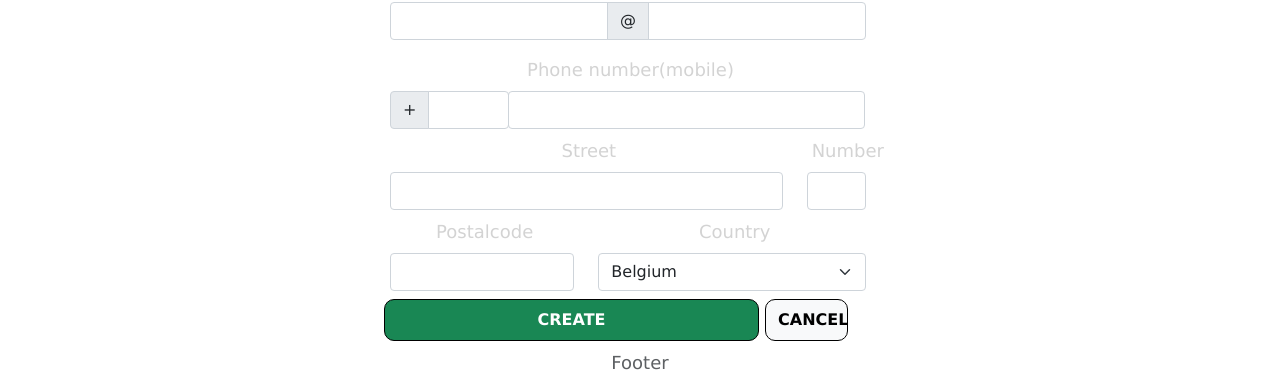
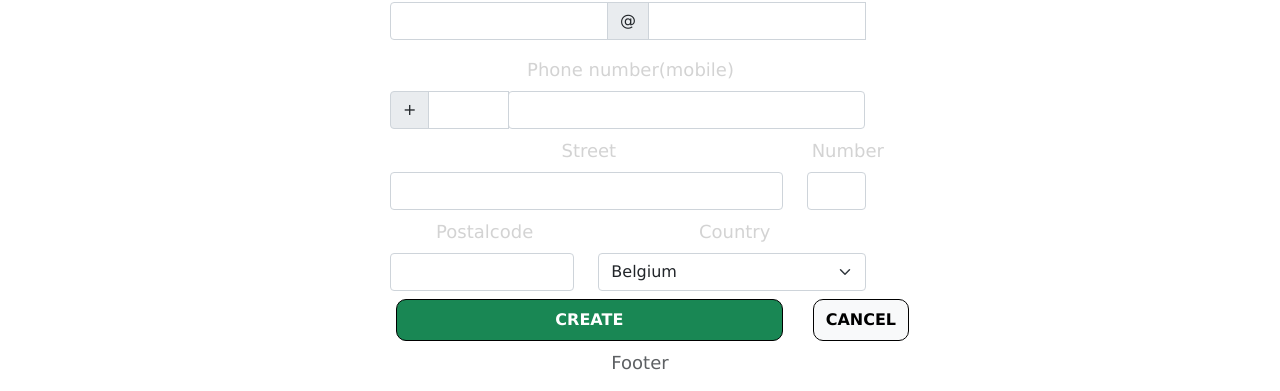
Before and after one commit to Nemuroscythe/eurder-fronted, a React (Create React App) app: page / in a window 1280 px wide. Shown: the part 324-715 px from the top of the page. Built offline with nearby package versions, Linux system fonts and the light colour scheme.

Commit message:
CU3 - Adding basic validation (only if field is required)

```diff
--- a/src/component/CreateCustomer.jsx
+++ b/src/component/CreateCustomer.jsx
@@ -1,5 +1,5 @@
 import React, {useState} from "react";
-import {Button, Col, Container, Form, InputGroup, Row} from "react-bootstrap";
+import {Button, ButtonGroup, Col, Container, Form, InputGroup, Row} from "react-bootstrap";
 
 export default function CreateCustomer() {
 
@@ -24,11 +24,13 @@ export default function CreateCustomer() {
                     <Row className="mb-3">
                         <Form.Group as={Col} md="6" controlId="formFirstname">
                             <Form.Label column={true} className={"col-1"}>Firstname</Form.Label>
-                            <Form.Control type="text"/>
+                            <Form.Control type="text" required/>
+                            <Form.Control.Feedback type={"invalid"}>Please provide a firstname</Form.Control.Feedback>
                         </Form.Group>
                         <Form.Group as={Col} md="6" controlId="formLastname">
                             <Form.Label column={true} className={"col-1"}>Lastname</Form.Label>
-                            <Form.Control type="text"/>
+                            <Form.Control type="text" required/>
+                            <Form.Control.Feedback type={"invalid"}>Please provide a lastname</Form.Control.Feedback>
                         </Form.Group>
                     </Row>
 
@@ -39,6 +41,7 @@ export default function CreateCustomer() {
                                 <Form.Control type="email"/>
                                 <InputGroup.Text>@</InputGroup.Text>
                                 <Form.Control type="email"/>
+                                <Form.Control.Feedback type={"invalid"}>Please provide an email address</Form.Control.Feedback>
                             </InputGroup>
                         </Form.Group>
                     </Row>
@@ -50,11 +53,13 @@ export default function CreateCustomer() {
                                 <Col xs={3}>
                                     <InputGroup>
                                         <InputGroup.Text>+</InputGroup.Text>
-                                        <Form.Control type="text"/>
+                                        <Form.Control type="text" required/>
+                                        <Form.Control.Feedback type={"invalid"}>Please provide a country code</Form.Control.Feedback>
                                     </InputGroup>
                                 </Col>
                                 <Col xs={9}>
-                                    <Form.Control type="text"/>
+                                    <Form.Control type="text" required/>
+                                    <Form.Control.Feedback type={"invalid"}>Please provide a phone number</Form.Control.Feedback>
                                 </Col>
                             </InputGroup>
                         </Form.Group>
@@ -63,18 +68,21 @@ export default function CreateCustomer() {
                     <Row className="md3">
                         <Form.Group as={Col} md="10" controlId="formStreetName">
                             <Form.Label>Street</Form.Label>
-                            <Form.Control type="text"/>
+                            <Form.Control type="text" required/>
+                            <Form.Control.Feedback type={"invalid"}>Please provide a street name</Form.Control.Feedback>
                         </Form.Group>
                         <Form.Group as={Col} md="2" controlId="formStreetNumber">
                             <Form.Label>Number</Form.Label>
-                            <Form.Control type="text"/>
+                            <Form.Control type="text" required/>
+                            <Form.Control.Feedback type={"invalid"}>Please provide a street number</Form.Control.Feedback>
                         </Form.Group>
                     </Row>
 
                     <Row className="md3">
                         <Form.Group as={Col} md="5" controlId="formPostalCode">
                             <Form.Label>Postalcode</Form.Label>
-                            <Form.Control type="text"/>
+                            <Form.Control type="text" required/>
+                            <Form.Control.Feedback type={"invalid"}>Please provide a postal code</Form.Control.Feedback>
                         </Form.Group>
 
                         <Form.Group as={Col} md="7" controlId="formCountry">
@@ -87,16 +95,22 @@ export default function CreateCustomer() {
                         </Form.Group>
                     </Row>
 
-                    <Row className="md3">
-                        <Button as={Col} md="9" variant="success" type="submit">
-                            CREATE
-                        </Button>
-
-                        <Button as={Col} md="2" variant="light" type="reset">
-                            CANCEL
-                        </Button>
+                    <Row>
+                        <Col md={10} size={'lg'}>
+                            <ButtonGroup className="d-flex">
+                                <Button variant="success" type="submit">
+                                    CREATE
+                                </Button>
+                            </ButtonGroup>
+                        </Col>
+                        <Col md={2}>
+                            <ButtonGroup className="d-flex">
+                                <Button variant="light" type="reset">
+                                    CANCEL
+                                </Button>
+                            </ButtonGroup>
+                        </Col>
                     </Row>
-
                 </Form>
             </Container>
         </>
```
